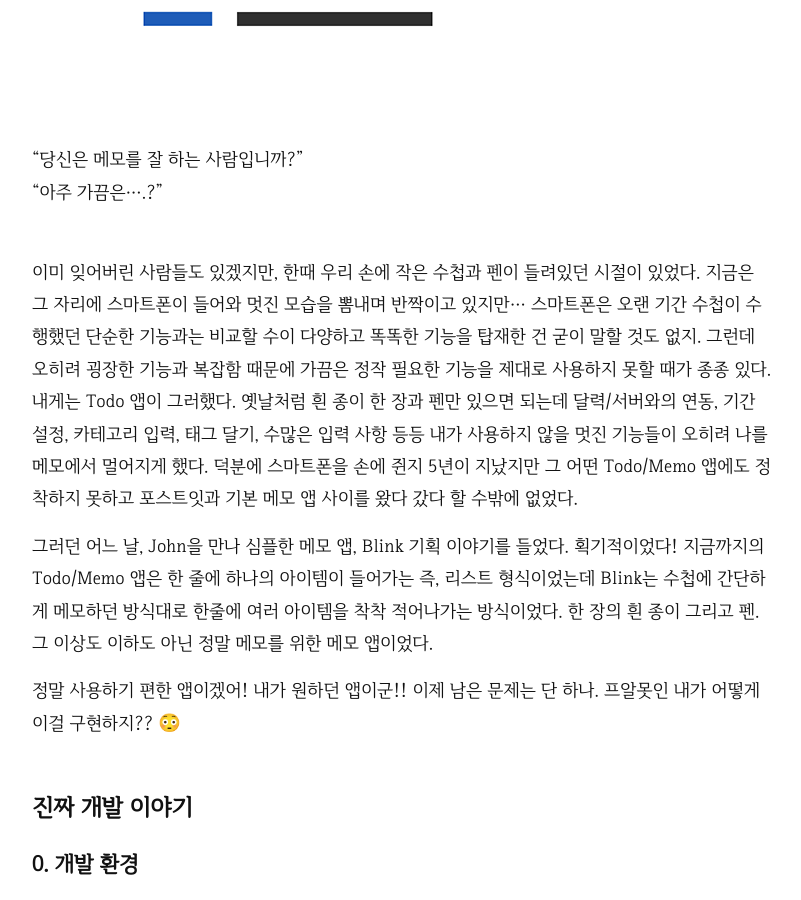
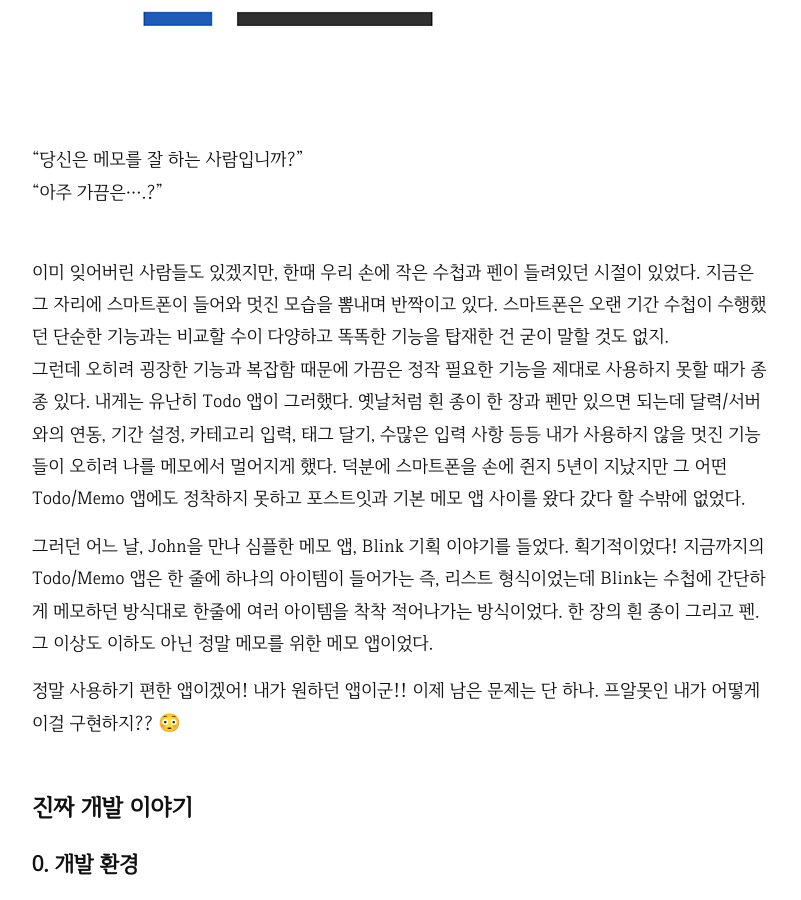
Before and after one commit to MijeongJeon/mijeongjeon.github.io, a Jekyll site: the page built from _posts/2018-04-05-Blink_app_story.md, in a window 1280 px wide and 900 px high, scrolled down 797 px. Shown: the whole window, without its empty margins (238-1039 px from the left). Built offline with Jekyll 4.4.1, drawn with Linux system fonts in a browser that asks for light colours; comment, search, counter and statistics services are not loaded.

Commit message:
Edit post

```diff
--- a/_posts/2018-04-05-Blink_app_story.md
+++ b/_posts/2018-04-05-Blink_app_story.md
@@ -13,7 +13,8 @@
 <br />
 <br />
 
-이미 잊어버린 사람들도 있겠지만, 한때 우리 손에 작은 수첩과 펜이 들려있던 시절이 있었다. 지금은 그 자리에 스마트폰이 들어와 멋진 모습을 뽐내며 반짝이고 있지만... 스마트폰은 오랜 기간 수첩이 수행했던 단순한 기능과는 비교할 수이 다양하고 똑똑한 기능을 탑재한 건 굳이 말할 것도 없지. 그런데 오히려 굉장한 기능과 복잡함 때문에 가끔은 정작 필요한 기능을 제대로 사용하지 못할 때가 종종 있다. 내게는 Todo 앱이 그러했다. 옛날처럼 흰 종이 한 장과 펜만 있으면 되는데 달력/서버와의 연동, 기간 설정, 카테고리 입력, 태그 달기, 수많은 입력 사항 등등 내가 사용하지 않을 멋진 기능들이 오히려 나를 메모에서 멀어지게 했다. 덕분에 스마트폰을 손에 쥔지 5년이 지났지만 그 어떤 Todo/Memo 앱에도 정착하지 못하고 포스트잇과 기본 메모 앱 사이를 왔다 갔다 할 수밖에 없었다.
+이미 잊어버린 사람들도 있겠지만, 한때 우리 손에 작은 수첩과 펜이 들려있던 시절이 있었다. 지금은 그 자리에 스마트폰이 들어와 멋진 모습을 뽐내며 반짝이고 있다. 스마트폰은 오랜 기간 수첩이 수행했던 단순한 기능과는 비교할 수이 다양하고 똑똑한 기능을 탑재한 건 굳이 말할 것도 없지.
+그런데 오히려 굉장한 기능과 복잡함 때문에 가끔은 정작 필요한 기능을 제대로 사용하지 못할 때가 종종 있다. 내게는 유난히 Todo 앱이 그러했다. 옛날처럼 흰 종이 한 장과 펜만 있으면 되는데 달력/서버와의 연동, 기간 설정, 카테고리 입력, 태그 달기, 수많은 입력 사항 등등 내가 사용하지 않을 멋진 기능들이 오히려 나를 메모에서 멀어지게 했다. 덕분에 스마트폰을 손에 쥔지 5년이 지났지만 그 어떤 Todo/Memo 앱에도 정착하지 못하고 포스트잇과 기본 메모 앱 사이를 왔다 갔다 할 수밖에 없었다.
 
 그러던 어느 날, John을 만나 심플한 메모 앱, Blink 기획 이야기를 들었다. 획기적이었다! 지금까지의 Todo/Memo 앱은 한 줄에 하나의 아이템이 들어가는 즉, 리스트 형식이었는데 Blink는 수첩에 간단하게 메모하던 방식대로 한줄에 여러 아이템을 착착 적어나가는 방식이었다. 한 장의 흰 종이 그리고 펜. 그 이상도 이하도 아닌 정말 메모를 위한 메모 앱이었다.
 
```
